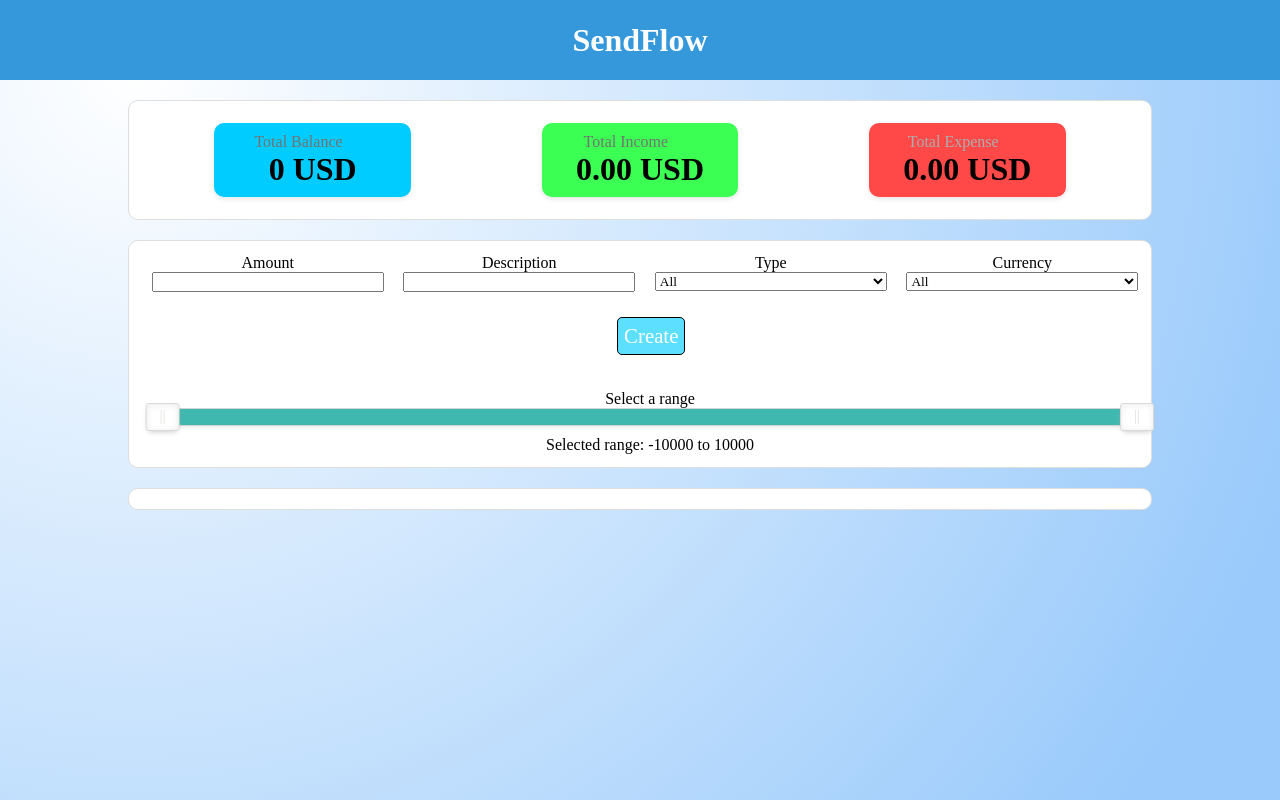
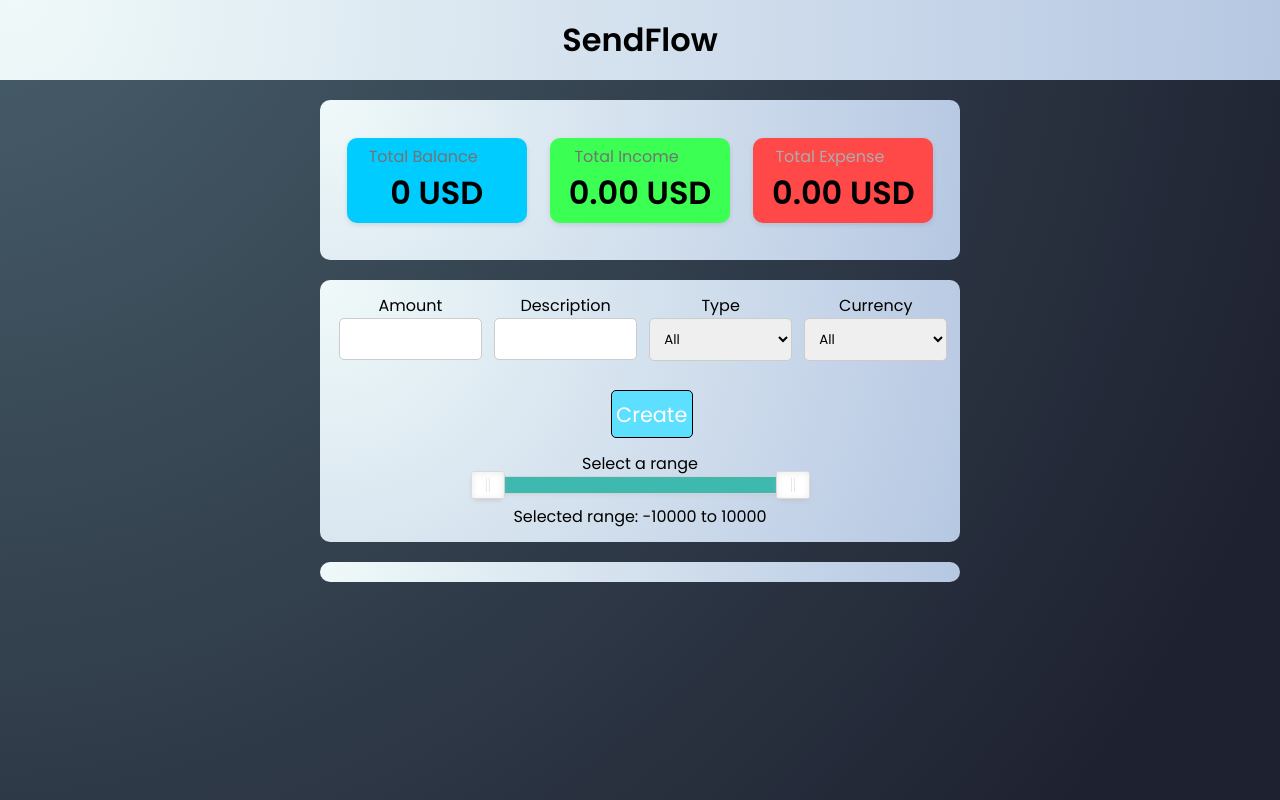
Before and after one commit to MohammadHarakeh/Expense-Tracker, a plain HTML site: page index.html in a window 1280 px wide. Drawn offline with nearby package versions, Linux system fonts and the light colour scheme; no server answers.

Commit message:
fixed styling

```diff
--- a/Styles/index.css
+++ b/Styles/index.css
@@ -1,18 +1,21 @@
+@import url("https://fonts.googleapis.com/css2?family=Poppins:wght@300;400;500;600&display=swap");
 * {
   margin: 0;
   padding: 0;
   box-sizing: border-box;
-  font-family: "Times New Roman", Times, serif;
+  font-family: "Poppins", sans-serif;
 }
 
 body {
   background-repeat: no-repeat;
-  height: 100vh;
+  min-height: 100vh; /* Set a minimum height for the body */
+  max-height: 100%;
+  overflow: auto;
   background-size: cover;
   background-image: radial-gradient(
-    circle 1224px at 10.6% 8.8%,
-    rgba(255, 255, 255, 1) 0%,
-    rgba(153, 202, 251, 1) 100.2%
+    circle farthest-corner at -4% -12.9%,
+    rgba(74, 98, 110, 1) 0.3%,
+    rgba(30, 33, 48, 1) 90.2%
   );
 }
 
@@ -21,28 +24,45 @@ header {
   align-items: center;
   justify-content: center;
   height: 10vh;
-  background-color: #3498db;
-  color: #fff;
+  background-image: radial-gradient(
+    circle farthest-corner at 1.3% 2.8%,
+    rgba(239, 249, 249, 1) 0%,
+    rgba(182, 199, 226, 1) 100.2%
+  );
 }
 
 .total-balance-wrapper {
   display: flex;
   justify-content: space-around;
-  height: 15vh;
-  width: 80%;
+  height: 20vh;
+  width: 50%;
   background-color: #fff;
-  border: 1px solid #ddd;
+  background-image: radial-gradient(
+    circle farthest-corner at 1.3% 2.8%,
+    rgba(239, 249, 249, 1) 0%,
+    rgba(182, 199, 226, 1) 100.2%
+  );
   border-radius: 10px;
   margin: 20px auto;
   padding: 20px;
+  gap: 10px; /* Adjust the gap value as needed */
+  flex-wrap: wrap;
+  flex-grow: 1;
 }
 
 .total-balance {
-  width: 20%;
+  width: 30%;
   padding: 1%;
   box-shadow: 0 2px 5px rgba(0, 0, 0, 0.1);
   background-color: #00ccff;
+  flex-wrap: wrap;
   border-radius: 10px;
+}
+
+.total-balance h1,
+.total-expense h1,
+.total-income h1 {
+  flex-grow: 1;
 }
 
 .total-balance-wrapper p {
@@ -50,8 +70,27 @@ header {
   color: #737373;
 }
 
+/* Add a media query for screens with a maximum width of 600px */
+@media (max-width: 1250px) {
+  .total-balance-wrapper {
+    flex-direction: row;
+  }
+
+  .total-balance,
+  .total-expense,
+  .total-income {
+    width: 100%;
+  }
+
+  .total-balance h1,
+  .total-expense h1,
+  .total-income h1 {
+    font-size: 18px; /* Adjust the font size as needed */
+  }
+}
+
 .total-income {
-  width: 20%;
+  width: 30%;
   padding: 1%;
   background-color: #3cff53;
   border-radius: 10px;
@@ -59,7 +98,7 @@ header {
 }
 
 .total-expense {
-  width: 20%;
+  width: 30%;
   padding: 1%;
   box-shadow: 0 2px 5px rgba(0, 0, 0, 0.1);
   background-color: #ff4848;
@@ -72,11 +111,15 @@ header {
 
 .balance-tracker-wrapper {
   display: flex;
-  width: 80%;
+  width: 50%;
   flex-wrap: wrap;
   margin: 20px auto;
-  background-color: #fff;
-  border: 1px solid #ddd;
+
+  background-image: radial-gradient(
+    circle farthest-corner at 1.3% 2.8%,
+    rgba(239, 249, 249, 1) 0%,
+    rgba(182, 199, 226, 1) 100.2%
+  );
   border-radius: 10px;
   padding: 1%;
 }
@@ -98,6 +141,57 @@ header {
   width: 100%;
 }
 
+/* Add these styles to your existing CSS */
+
+.amount,
+.description,
+.expense-type,
+.currency-type {
+  flex: 1;
+  display: flex;
+  flex-direction: column;
+}
+
+.filterType {
+  width: 100%;
+  height: 3rem;
+  gap: 1%;
+  padding-top: 2.5%;
+}
+
+input {
+  width: 100%;
+  padding: 10px;
+  margin-bottom: 10px;
+  border: 1px solid #ccc;
+  border-radius: 5px;
+}
+
+select {
+  width: 100%;
+  padding: 10px;
+  margin-bottom: 10px;
+  border: 1px solid #ccc;
+  border-radius: 5px;
+}
+
+/* Rest of your existing CSS */
+
+@media (max-width: 1250px) {
+  .mini-container-one {
+    flex-direction: column;
+    gap: 10px; /* Adjust the gap value as needed */
+  }
+
+  .currecny-type,
+  .amount,
+  .description,
+  .expense-type,
+  .currency-type {
+    width: 100%;
+  }
+}
+
 .currecny-type {
   width: 100%;
   height: 3rem;
@@ -109,7 +203,7 @@ header {
   font-size: 130%;
   border: 1px solid black;
   background-color: rgb(93, 223, 255);
-  padding: 10%;
+  padding: 10% 6%;
   margin: 10%;
   border-radius: 5px;
   cursor: pointer;
@@ -158,10 +252,12 @@ button:hover {
 }
 
 .slider-container {
-  flex: 1;
   margin-left: 20px;
-  flex-basis: 100%;
   margin-top: 20px;
+  width: 50%;
+  align-items: center;
+  justify-content: center;
+  margin: auto;
 }
 
 #rangeSlider {
@@ -169,8 +265,6 @@ button:hover {
 }
 
 .user-inputs {
-  background-color: #fff;
-  border: 1px solid #ddd;
   border-radius: 10px;
   padding: 10px;
   margin: 10px auto;
@@ -180,9 +274,15 @@ button:hover {
 
 #user-inputs-wrapper {
   background-color: #fff;
-  border: 1px solid #ddd;
+  background-image: radial-gradient(
+    circle farthest-corner at 1.3% 2.8%,
+    rgba(239, 249, 249, 1) 0%,
+    rgba(182, 199, 226, 1) 100.2%
+  );
   border-radius: 10px;
   padding: 10px;
-  width: 80%;
+  width: 50%;
   margin: 20px auto;
+  max-height: 60vh; /* Set a maximum height for the wrapper */
+  overflow-y: auto; /* Enable vertical scrolling when content overflows */
 }
```
